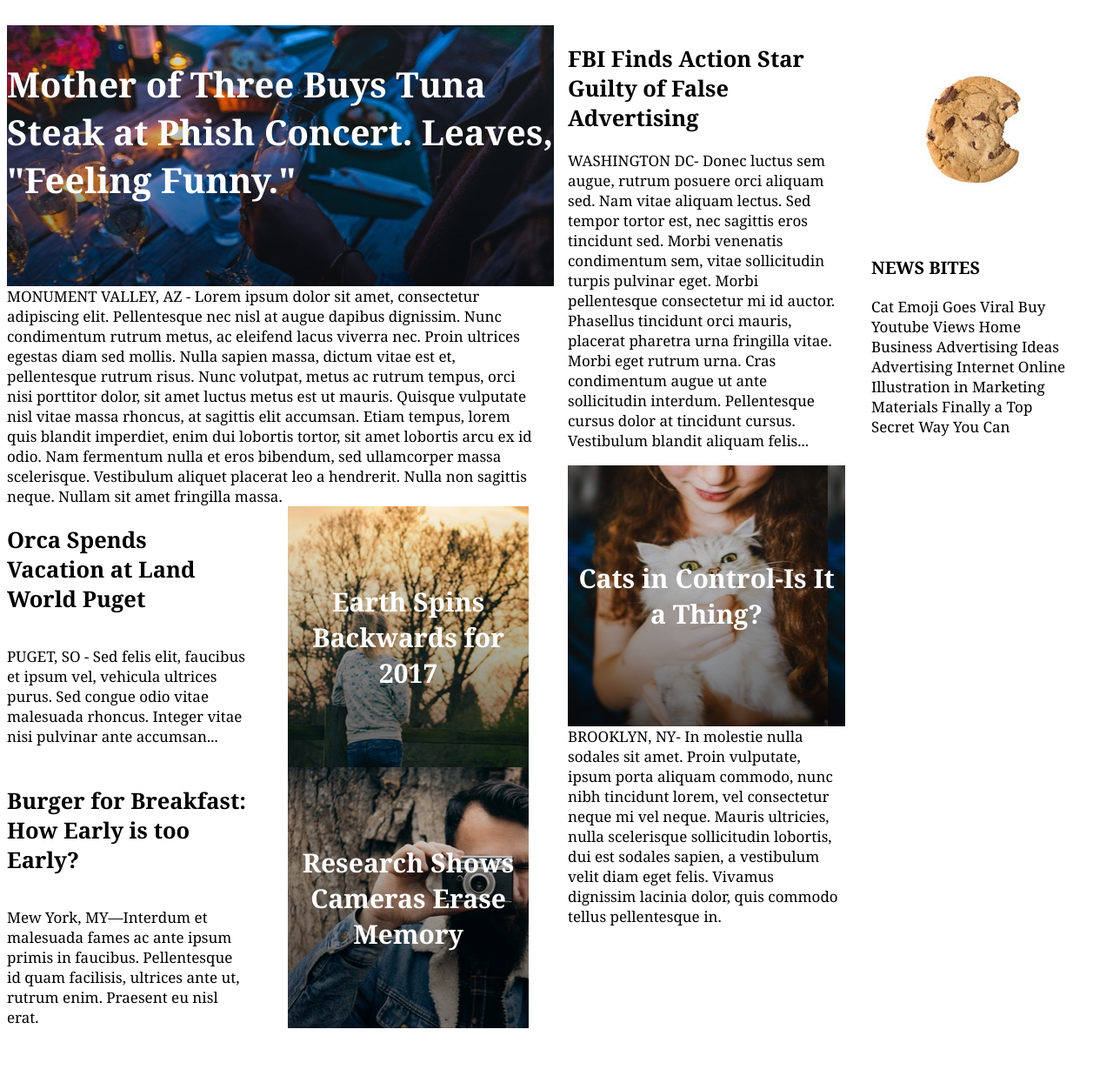
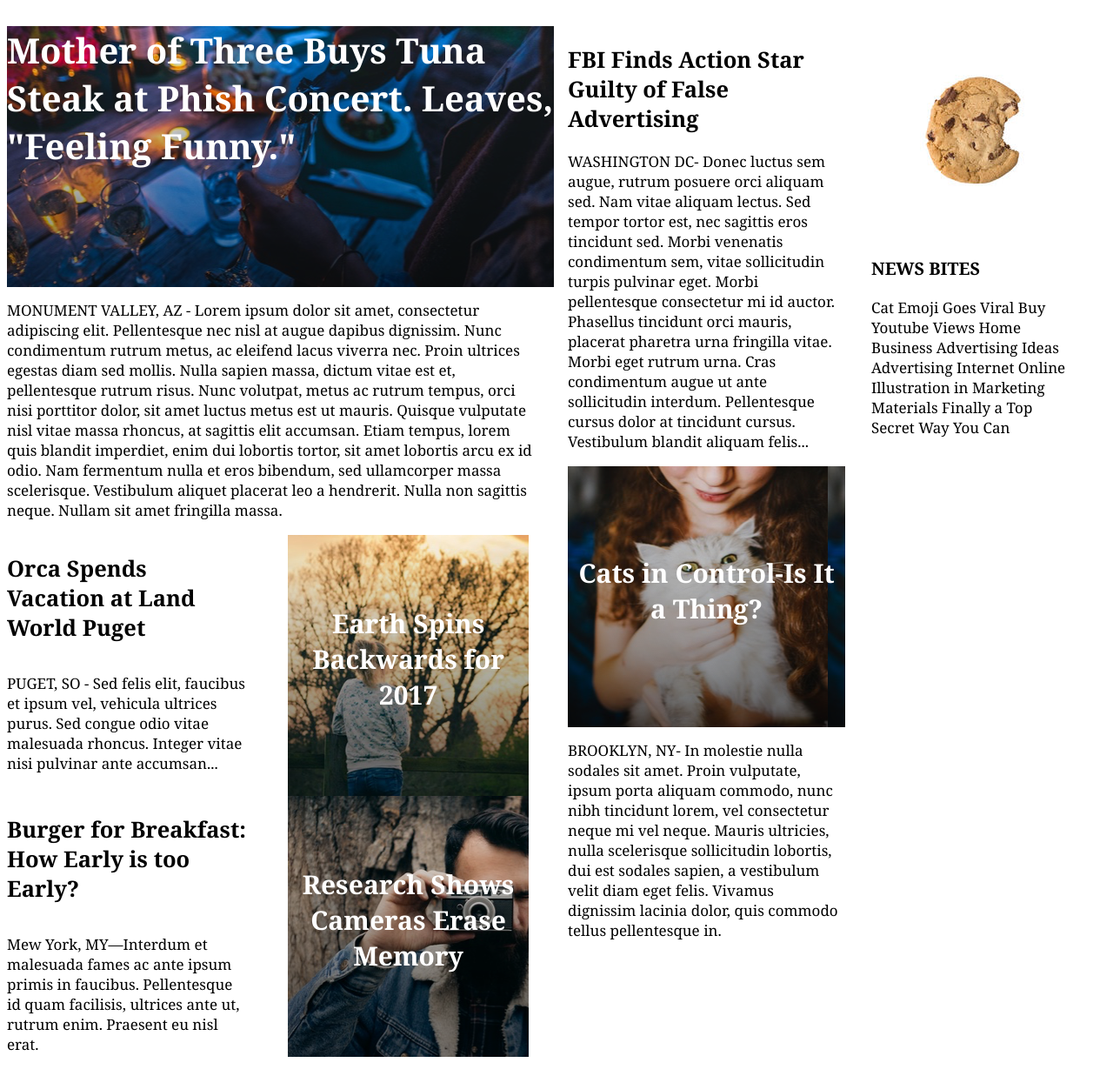
Before and after one commit to hhcarver/MyTimes, a plain HTML site: page index.html in a window 1280 px wide. Shown: the part 89-1326 px from the top of the page at 87% size. Before the commit the page ends 1295 px from the top, so only its background shows below. Drawn offline with Linux system fonts and the light colour scheme.

Commit message:
still step 5.

```diff
--- a/Resources/css/style.css
+++ b/Resources/css/style.css
@@ -108,3 +108,6 @@ div {
   justify-content: center;
   flex-direction: column;
 }
+p {
+  margin-top: 15px;
+}
--- a/index.html
+++ b/index.html
@@ -22,9 +22,11 @@
     <div class="column">
       <div class="large">
         <div id="mainheadline">
-          <p>Mother of Three Buys Tuna Steak at Phish Concert. Leaves, "Feeling Funny."</p>
+          Mother of Three Buys Tuna Steak at Phish Concert. Leaves, "Feeling Funny."
         </div>
-        <div>MONUMENT VALLEY, AZ - Lorem ipsum dolor sit amet, consectetur adipiscing elit. Pellentesque nec nisl at augue dapibus dignissim. Nunc condimentum rutrum metus, ac eleifend lacus viverra nec. Proin ultrices egestas diam sed mollis. Nulla sapien massa, dictum vitae est et, pellentesque rutrum risus. Nunc volutpat, metus ac rutrum tempus, orci nisi porttitor dolor, sit amet luctus metus est ut mauris. Quisque vulputate nisl vitae massa rhoncus, at sagittis elit accumsan. Etiam tempus, lorem quis blandit imperdiet, enim dui lobortis tortor, sit amet lobortis arcu ex id odio. Nam fermentum nulla et eros bibendum, sed ullamcorper massa scelerisque. Vestibulum aliquet placerat leo a hendrerit. Nulla non sagittis neque. Nullam sit amet fringilla massa.</div>
+        <div>
+          <p>MONUMENT VALLEY, AZ - Lorem ipsum dolor sit amet, consectetur adipiscing elit. Pellentesque nec nisl at augue dapibus dignissim. Nunc condimentum rutrum metus, ac eleifend lacus viverra nec. Proin ultrices egestas diam sed mollis. Nulla sapien massa, dictum vitae est et, pellentesque rutrum risus. Nunc volutpat, metus ac rutrum tempus, orci nisi porttitor dolor, sit amet luctus metus est ut mauris. Quisque vulputate nisl vitae massa rhoncus, at sagittis elit accumsan. Etiam tempus, lorem quis blandit imperdiet, enim dui lobortis tortor, sit amet lobortis arcu ex id odio. Nam fermentum nulla et eros bibendum, sed ullamcorper massa scelerisque. Vestibulum aliquet placerat leo a hendrerit. Nulla non sagittis neque. Nullam sit amet fringilla massa.</p>
+        </div>
         <div id="otherstories">
           <div id="orca">
             <h2>Orca Spends Vacation at Land World Puget</h2>
@@ -50,7 +52,9 @@
         <div id="story4">
           <p>Cats in Control-Is It a Thing?</p>
         </div>
-        <div>BROOKLYN, NY- In molestie nulla sodales sit amet. Proin vulputate, ipsum porta aliquam commodo, nunc nibh tincidunt lorem, vel consectetur neque mi vel neque. Mauris ultricies, nulla scelerisque sollicitudin lobortis, dui est sodales sapien, a vestibulum velit diam eget felis. Vivamus dignissim lacinia dolor, quis commodo tellus pellentesque in.</div>
+        <div>
+          <p>BROOKLYN, NY- In molestie nulla sodales sit amet. Proin vulputate, ipsum porta aliquam commodo, nunc nibh tincidunt lorem, vel consectetur neque mi vel neque. Mauris ultricies, nulla scelerisque sollicitudin lobortis, dui est sodales sapien, a vestibulum velit diam eget felis. Vivamus dignissim lacinia dolor, quis commodo tellus pellentesque in.</p>
+        </div>
       </div>
       <div class="small">
         <div>
```
